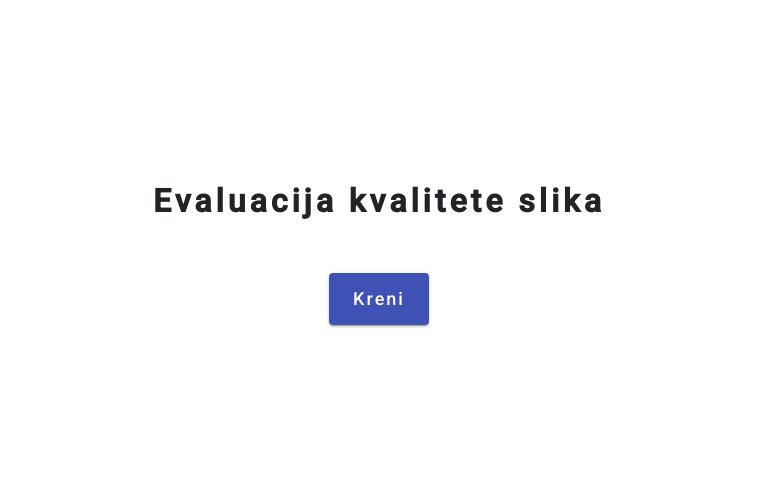
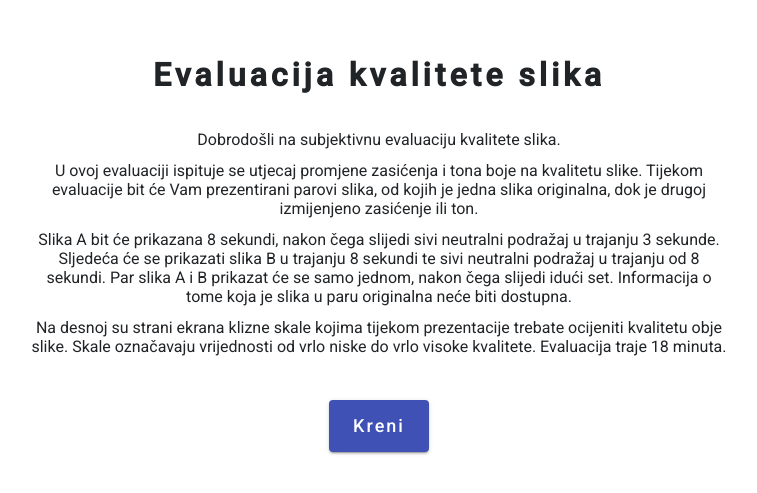
Before and after one commit to e-popovic/masters-thesis, an Angular app in the folder evaluation-app/image-eval/: page / in a window 1280 px wide. Shown: the part 141-634 px from the top of the page, without its empty margins (261-1018 px from the left). Built offline with nearby package versions, Linux system fonts and the light colour scheme.

Commit message:
poruka instrukcija

```diff
--- a/evaluation-app/image-eval/main.js
+++ b/evaluation-app/image-eval/main.js
@@ -5,7 +5,7 @@ let win;
 function createWindow () {
   // Create the browser window.
   win = new BrowserWindow({
-    width: 600,
+    width: 900,
     height: 600,
     backgroundColor: '#ffffff',
     //icon: `file://${__dirname}/dist/assets/logo.png`
--- a/evaluation-app/image-eval/src/app/app.component.css
+++ b/evaluation-app/image-eval/src/app/app.component.css
@@ -3,9 +3,11 @@
   height: 100%;
 }
 
-.start-screen h1 { letter-spacing: 4px; }
-
-.start-screen h1 {  text-align: center; }
+.start-screen h1 {
+  letter-spacing: 4px;
+  text-align: center;
+  margin-bottom: 36px;
+}
 
 .start-screen button {
   padding: 8px 24px;
@@ -21,9 +23,13 @@
 
 .slider-component { width: 12%; }
 .image-container { width: 70%; }
+.start-screen {
+  width: 55%;
+  margin: auto;
+}
 
 .image-container, .image-title, .start-screen, .start-screen div, .slider-component, .slider-labels,
-.bottom-row, .top-row, .img-slider {
+.bottom-row, .top-row, .img-slider, .start-text {
   display: flex;
 }
 
@@ -35,12 +41,16 @@
 
 .slider-labels { justify-content: space-around; }
 
-.slider-component, .slider-labels {
+.slider-component, .slider-labels, .start-screen, .start-text {
   flex-direction: column;
 }
 
+.start-text > div {
+  margin-bottom: 12px;
+}
+
 .slider-labels > div { text-align: right; }
-.top-row { text-align: center; }
+.top-row, .start-screen { text-align: center; }
 
 .sliders {
   display: inline-block;
--- a/evaluation-app/image-eval/src/app/app.component.html
+++ b/evaluation-app/image-eval/src/app/app.component.html
@@ -1,6 +1,25 @@
 <div *ngIf="startScreen" class="start-screen">
   <div>
     <h1>Evaluacija kvalitete slika</h1>
+  </div>
+  <div class="start-text">
+    <div>Dobrodošli na subjektivnu evaluaciju kvalitete slika.</div>
+    <div>
+      U ovoj evaluaciji ispituje se utjecaj promjene zasićenja i tona boje na kvalitetu slike.
+      Tijekom evaluacije bit će Vam prezentirani parovi slika, od kojih je jedna slika originalna,
+      dok je drugoj izmijenjeno zasićenje ili ton.
+    </div>
+    <div>
+      Slika A bit će prikazana 8 sekundi, nakon čega slijedi sivi neutralni podražaj u trajanju 3 sekunde.
+      Sljedeća će se prikazati slika B u trajanju 8 sekundi te sivi neutralni podražaj u trajanju od 8 sekundi.
+      Par slika A i B prikazat će se samo jednom, nakon čega slijedi idući set. Informacija o tome koja je slika u paru
+      originalna neće biti dostupna.
+    </div>
+    <div>
+      Na desnoj su strani ekrana klizne skale kojima tijekom prezentacije trebate ocijeniti kvalitetu obje slike.
+      Skale označavaju vrijednosti od vrlo niske do vrlo visoke kvalitete.
+      Evaluacija traje 18 minuta.
+    </div>
   </div>
   <div>
     <button (click)="start()" mat-raised-button color="primary">Kreni</button>
@@ -49,7 +68,7 @@
 
       <div class="progress">
         <mat-progress-bar mode="determinate" [value]="progressValue"></mat-progress-bar>
-        <div class="progress-text">Set {{i+1}} od {{variants.length}}</div>
+        <div class="progress-text">Set {{i}} od {{variants.length}}</div>
       </div>
 
     </div>
--- a/evaluation-app/image-eval/src/app/app.component.ts
+++ b/evaluation-app/image-eval/src/app/app.component.ts
@@ -14,7 +14,7 @@ export class AppComponent {
   valueA = 50;
   valueB = 50;
   progressValue = 0;
-  i = -1;
+  i = 0;
   results = [''];
   startScreen = true;
   message = false;
@@ -39,7 +39,7 @@ export class AppComponent {
 
     for (const element of this.variants) {
       let original = element.split('-')[0];
-      let imagesrcs = [original, element];
+      let imagesrcs = [element, original];
       this.shuffle(imagesrcs);
 
       this.i++;
@@ -62,7 +62,8 @@ export class AppComponent {
       await this.delay(3000);   // 8000
 
       this.evalAllowed = false;
-      this.results.push(imagesrcs[0] + '|' + imagesrcs[1] + ":" + (this.valueA - this.valueB).toString() + "\n");
+      this.results.push(imagesrcs[0] + ':' + imagesrcs[1] + '|' + this.valueA.toString()
+        + ':' + this.valueB.toString() + "\n");
       this.valueA = this.valueB = 50;
 
       if (element === this.variants[this.variants.length-1]) {
```
